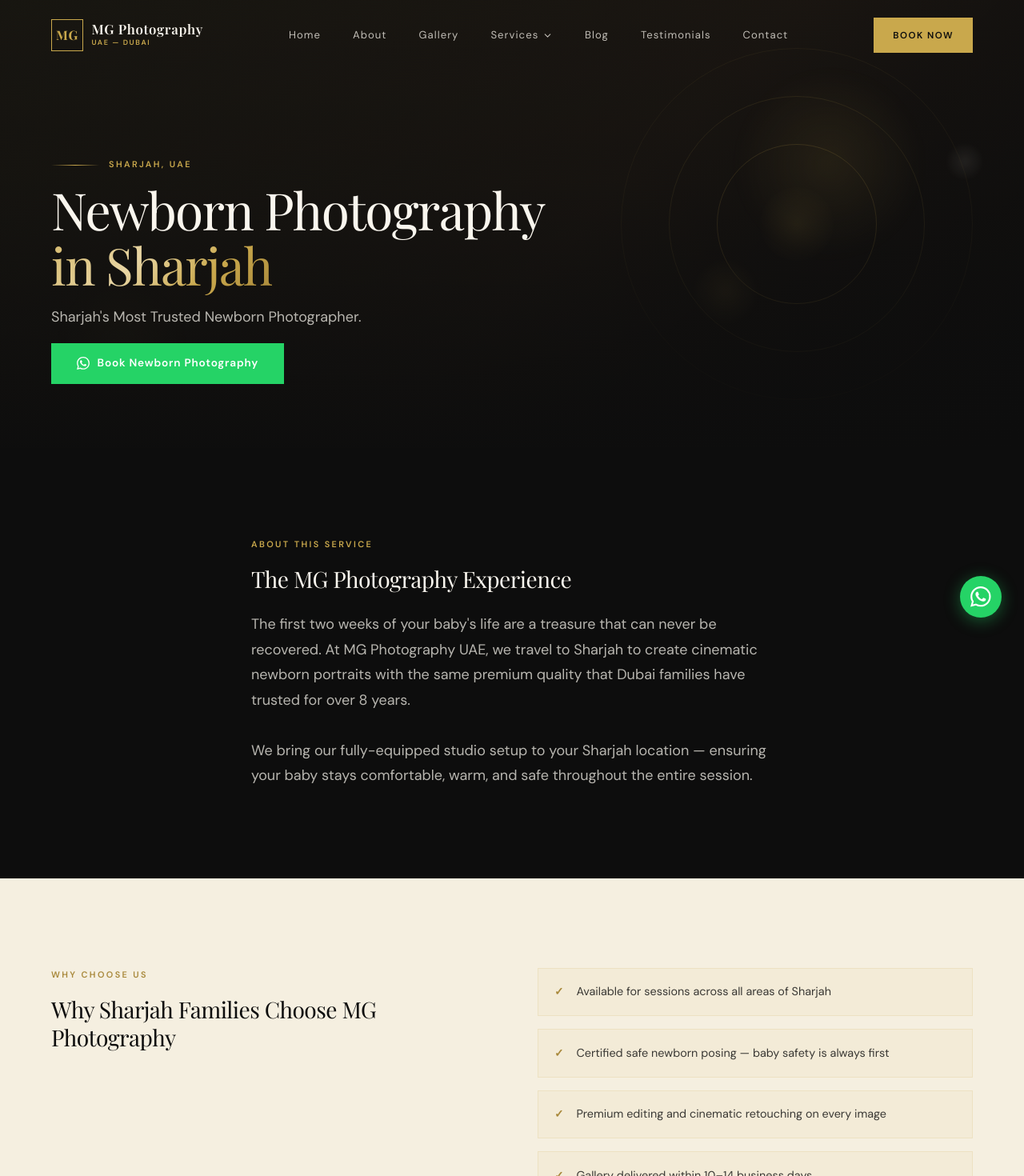
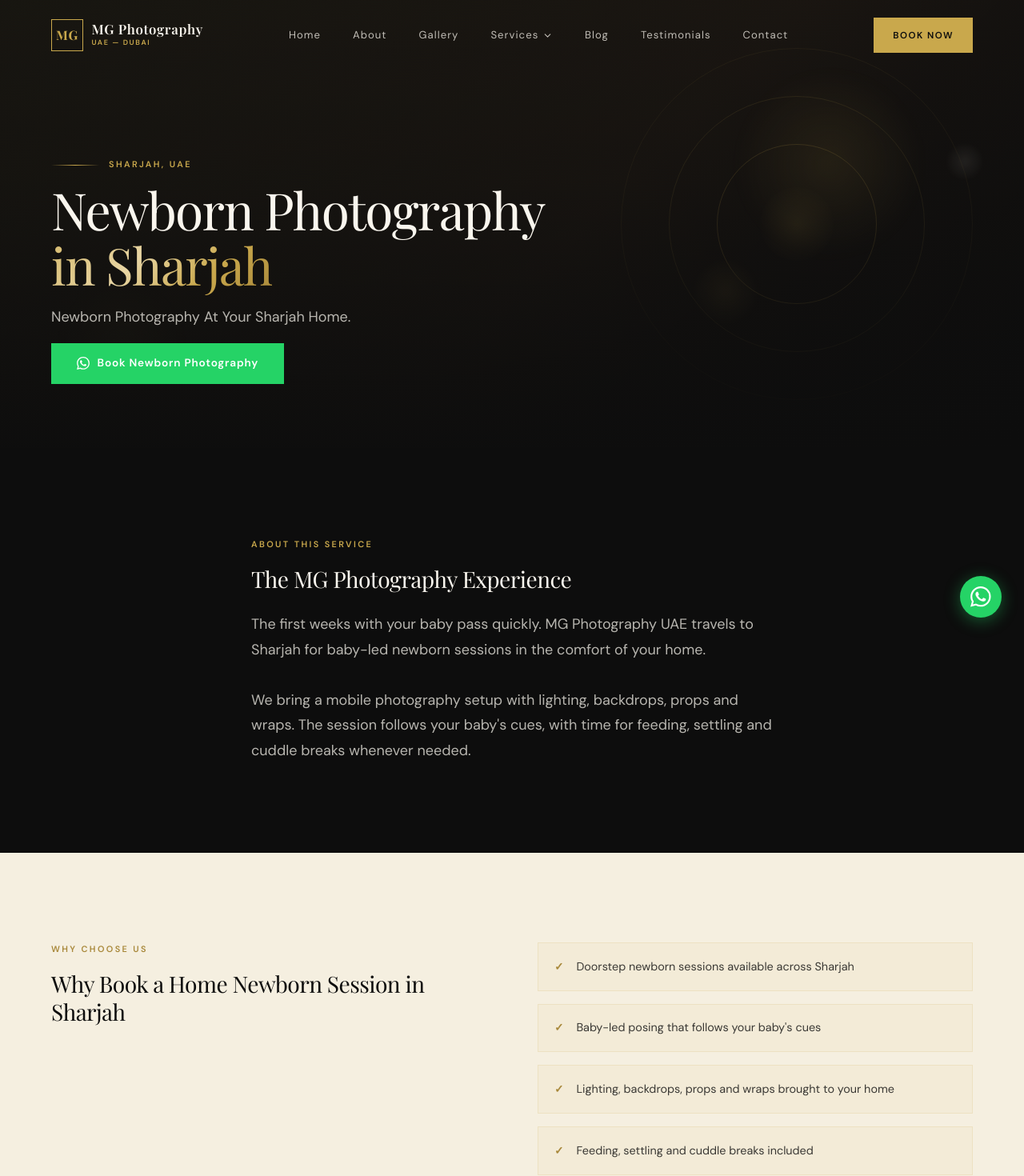
Before and after one commit to mgphotographyglobal/mgphotographyglobal, a Next.js app: page /newborn-photography-sharjah in a window 1280 px wide. Shown: the top 1470 px of the page at 80% size. Built offline with nearby package versions, Linux system fonts and the light colour scheme; a web font is replaced by a local one.

Commit message:
fix(seo): correct Sharjah newborn claims

```diff
--- a/app/newborn-photography-sharjah/page.tsx
+++ b/app/newborn-photography-sharjah/page.tsx
@@ -3,13 +3,13 @@
 import type { Metadata } from "next";
 const baseMetadata: Metadata = {
   title: "Newborn Photography Sharjah | MG Photography",
-  description: "Premium newborn photography in Sharjah. Safe, cinematic, professional. Book your session today with MG Photography UAE.",
+  description: "Baby-led newborn photography at home in Sharjah. MG Photography UAE brings lighting, backdrops, props and wraps to your doorstep.",
   alternates: { canonical: "https://mgphotographyglobal.com/newborn-photography-sharjah/" },
 };
 const s = {
-  title:"Newborn Photography",location:"Sharjah, UAE",canonicalPath:"/newborn-photography-sharjah/",heroTitle:"Sharjah's Most",heroSubtitle:"Trusted Newborn Photographer.",emoji:"👶",
-  description:"The first two weeks of your baby's life are a treasure that can never be recovered. At MG Photography UAE, we travel to Sharjah to create cinematic newborn portraits with the same premium quality that Dubai families have trusted for over 8 years.\n\nWe bring our fully-equipped studio setup to your Sharjah location — ensuring your baby stays comfortable, warm, and safe throughout the entire session.",
-  whySection:{title:"Why Sharjah Families Choose MG Photography",points:["Available for sessions across all areas of Sharjah","Certified safe newborn posing — baby safety is always first","Premium editing and cinematic retouching on every image","Gallery delivered within 10–14 business days","Simple WhatsApp booking process","200+ newborn sessions completed across the UAE"]},
+  title:"Newborn Photography",location:"Sharjah, UAE",canonicalPath:"/newborn-photography-sharjah/",heroTitle:"Newborn Photography",heroSubtitle:"At Your Sharjah Home.",emoji:"👶",
+  description:"The first weeks with your baby pass quickly. MG Photography UAE travels to Sharjah for baby-led newborn sessions in the comfort of your home.\n\nWe bring a mobile photography setup with lighting, backdrops, props and wraps. The session follows your baby's cues, with time for feeding, settling and cuddle breaks whenever needed.",
+  whySection:{title:"Why Book a Home Newborn Session in Sharjah",points:["Doorstep newborn sessions available across Sharjah","Baby-led posing that follows your baby's cues","Lighting, backdrops, props and wraps brought to your home","Feeding, settling and cuddle breaks included","Hand-edited, high-resolution final portraits","WhatsApp booking and availability confirmation"]},
   packages:[
     {name:"Essential",price:"AED 1,099",features:["2-hour session","20 edited images","Digital gallery","Travel to Sharjah"]},
     {name:"Signature",price:"AED 1,999",features:["4-hour session","40 edited images","Family shots included","Digital gallery + 1 print","Travel to Sharjah"]},
```
